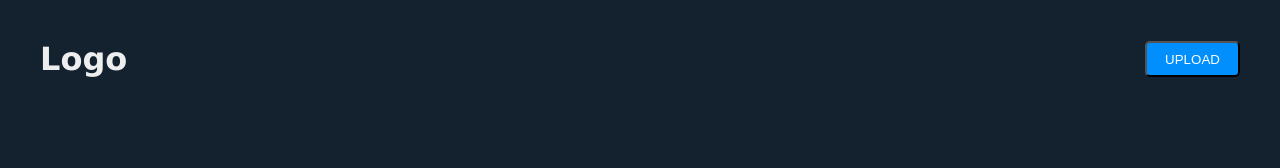
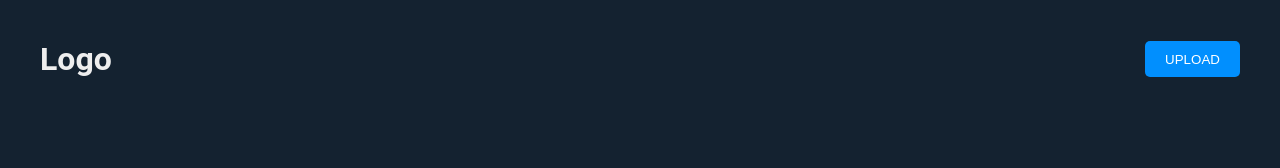
Before and after one commit to sunshavit/logproject, a React (Vite) app: page / in a window 1280 px wide. Shown: the top 168 px of the page. Built offline with nearby package versions, Linux system fonts and the light colour scheme.

Commit message:
change stuff

```diff
--- a/src/components/inputs/index.ts
+++ b/src/components/inputs/index.ts
@@ -8,12 +8,9 @@ export const Button = styled.button`
   width: 95px;
   height: 36px;
   outline: none;
+  border: none;
   cursor: pointer;
   &:hover {
     background: #309eff;
   }
-
-  &:focus {
-    background: #50b0ff;
-  }
 `;
--- a/src/index.css
+++ b/src/index.css
@@ -7,5 +7,5 @@
 body {
     background: #142230;
     color: #EEEEEE;
-    font-family: Verdana, Geneva, Tahoma, sans-serif;
+    font-family: Roboto, Geneva, Tahoma, sans-serif;
 }
```
